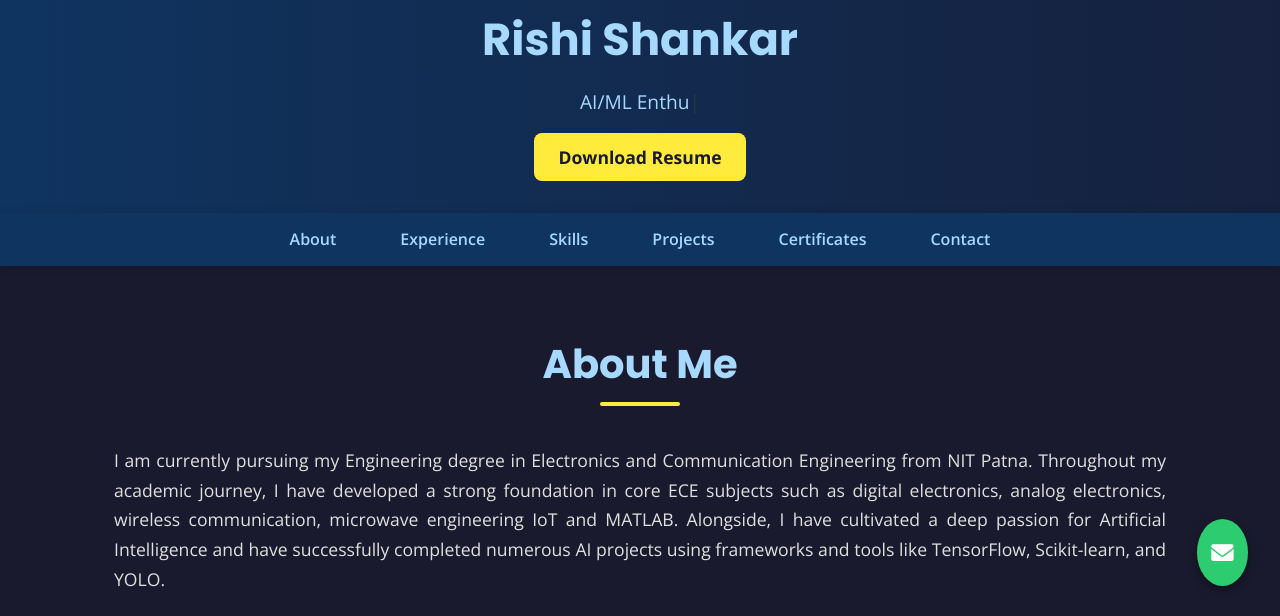
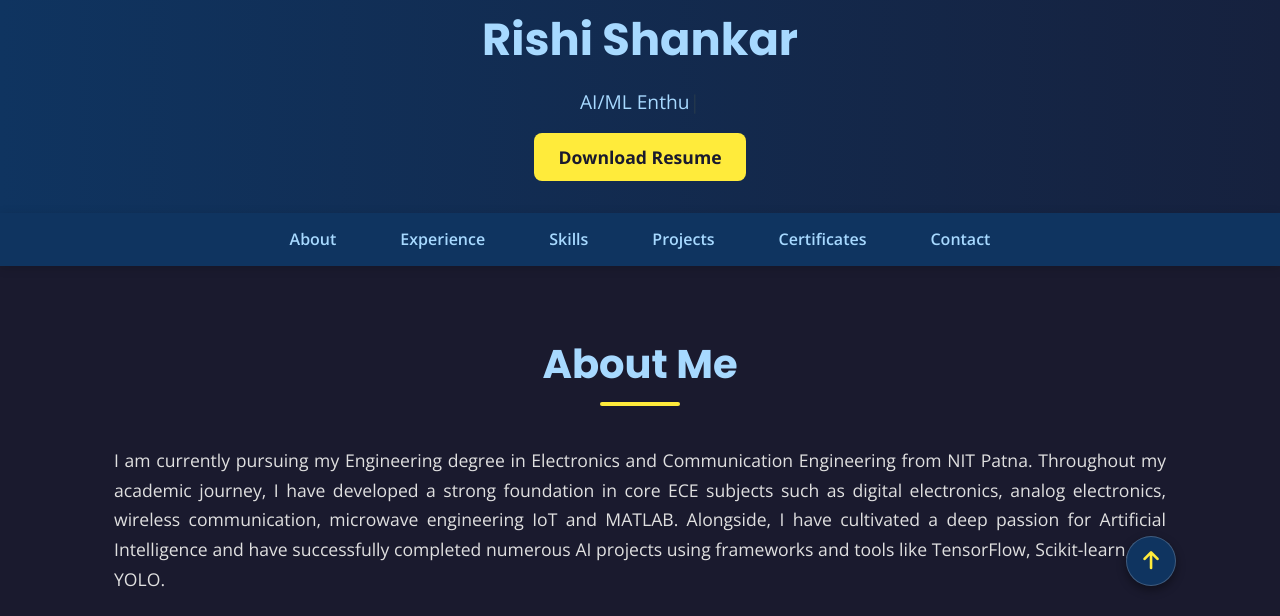
Before and after one commit to rishishankar-03/Portfolio, a plain HTML site: page index.html in a window 1280 px wide. Shown: the part 182-798 px from the top of the page. Drawn offline with nearby package versions, Linux system fonts and the light colour scheme.

Commit message:
final commit

```diff
--- a/index.html
+++ b/index.html
@@ -415,17 +415,23 @@
     .scroll-top {
       position: fixed;
       bottom: 2rem;
-      /* Use rem */
+      right: 2rem;
+      width: 50px;
+      height: 50px;
+      background: rgba(255, 255, 255, 0.08);
+      backdrop-filter: blur(10px);
+      -webkit-backdrop-filter: blur(10px);
       border-radius: 50%;
-      font-size: 1.4rem;
-      /* Adjusted font size */
-      padding: 0.9rem;
-      /* Adjusted padding */
-      color: white;
-      text-align: center;
+      border: 1px solid rgba(255, 255, 255, 0.2);
+      display: flex;
+      justify-content: center;
+      align-items: center;
+      font-size: 1.3rem;
+      color: var(--accent-yellow);
       box-shadow: 0 4px 10px rgba(0, 0, 0, 0.4);
-      /* Stronger shadow */
       z-index: 999;
+      opacity: 1 !important;
+      transition: transform 0.3s ease, box-shadow 0.3s ease;
     }
 
     .floating-btn {
@@ -447,7 +453,7 @@
     .scroll-top {
       right: 6.5rem;
       /* Adjusted position */
-      background: var(--accent-blue);
+      background: var(--header-bg-start);
       opacity: 0;
       /* Start hidden */
       pointer-events: none;
@@ -457,7 +463,7 @@
     }
 
     .scroll-top i {
-      color: white;
+      color: var(--accent-yellow);
     }
 
     .scroll-top.show {
@@ -465,6 +471,11 @@
       /* Fully visible */
       pointer-events: all;
       /* Make it clickable when shown */
+    }
+
+    .scroll-top:hover {
+      transform: scale(1.1);
+      box-shadow: 0 6px 15px rgba(0, 0, 0, 0.5);
     }
 
     /* Typed.js cursor styling */
@@ -1086,7 +1097,7 @@
     <p>&copy; 2025 Rishi Shankar</p>
   </footer>
 
-  <a href="mailto:rishishankar03@gmail.com" class="floating-btn" title="Email Me"><i class="fas fa-envelope"></i></a>
+
   <a href="#" class="scroll-top" id="scrollTopBtn" title="Back to Top"><i class="fas fa-arrow-up"></i></a>
 
   <div id="toastNotification" class="toast-notification"></div>
```
